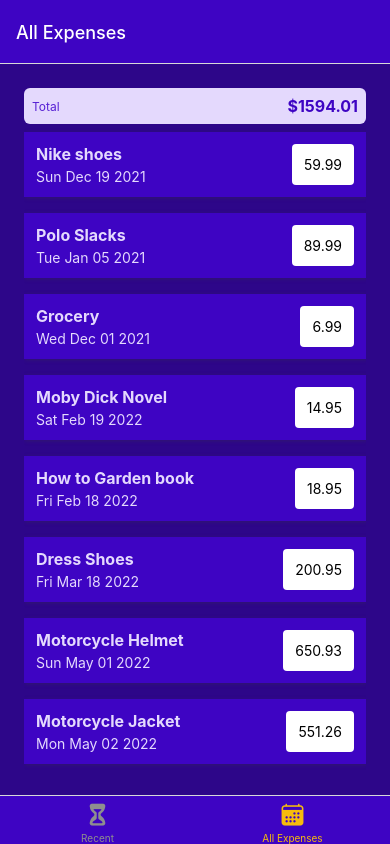
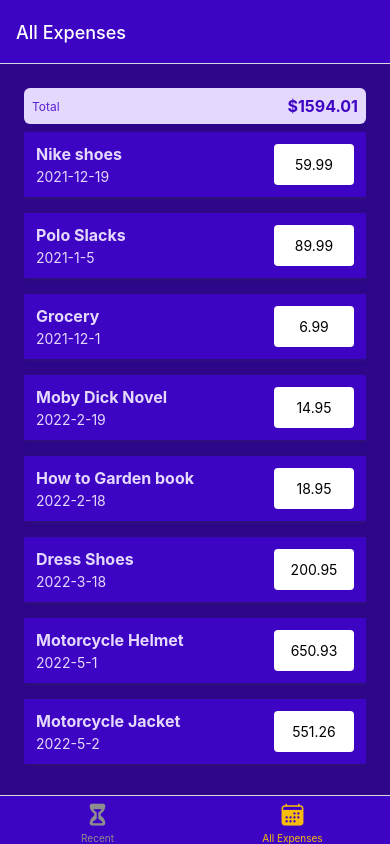
Before and after one commit to chellaxer/expenses_app, a React Native app: screen /AllExpenses in a window 390 px wide. Built offline with nearby package versions, Linux system fonts and the light colour scheme.

Commit message:
date fix

```diff
--- a/components/ExpensesOutput/ExpenseItem.js
+++ b/components/ExpensesOutput/ExpenseItem.js
@@ -6,6 +6,7 @@
 } from 'react-native';
 import PropTypes from 'prop-types';
 import { GlobalStyles } from '../../constants/styles';
+import { getFormattedDate } from '../../util/date';
 
 const styles = StyleSheet.create({
   expenseItem: {
@@ -35,6 +36,7 @@
     justifyContent: 'center',
     alignItems: 'center',
     borderRadius: 4,
+    minWidth: 80,
   },
   amount: {
     color: GlobalStyles.colors.primary500,
@@ -51,7 +53,7 @@
       <View style={styles.expenseItem}>
         <View>
           <Text style={[styles.textBase, styles.description]}>{description}</Text>
-          <Text style={styles.textBase}>{date}</Text>
+          <Text style={styles.textBase}>{getFormattedDate(date)}</Text>
         </View>
         <View style={styles.amountContainer}>
           <Text>{amount}</Text>
@@ -63,11 +65,11 @@
 ExpenseItem.defaultProps = {
   description: '',
   amount: 0,
-  date: '',
+  date: { getFormattedDate },
 };
 ExpenseItem.propTypes = {
   description: PropTypes.string,
   amount: PropTypes.number,
-  date: PropTypes.string,
+  date: PropTypes.instanceOf(Date),
 };
 export default ExpenseItem;
--- a/components/ExpensesOutput/ExpensesOutput.js
+++ b/components/ExpensesOutput/ExpensesOutput.js
@@ -12,49 +12,49 @@
     id: 'e1',
     description: 'Nike shoes',
     amount: 59.99,
-    date: new Date('2021-12-19').toDateString(),
+    date: new Date('2021-12-19'),
   },
   {
     id: 'e2',
     description: 'Polo Slacks',
     amount: 89.99,
-    date: new Date('2021-01-05').toDateString(),
+    date: new Date('2021-01-05'),
   },
   {
     id: 'e3',
     description: 'Grocery',
     amount: 6.99,
-    date: new Date('2021-12-01').toDateString(),
+    date: new Date('2021-12-01'),
   },
   {
     id: 'e4',
     description: 'Moby Dick Novel',
     amount: 14.95,
-    date: new Date('2022-02-19').toDateString(),
+    date: new Date('2022-02-19'),
   },
   {
     id: 'e5',
     description: 'How to Garden book',
     amount: 18.95,
-    date: new Date('2022-02-18').toDateString(),
+    date: new Date('2022-02-18'),
   },
   {
     id: 'e6',
     description: 'Dress Shoes',
     amount: 200.95,
-    date: new Date('2022-03-18').toDateString(),
+    date: new Date('2022-03-18'),
   },
   {
     id: 'e7',
     description: 'Motorcycle Helmet',
     amount: 650.93,
-    date: new Date('2022-05-01').toDateString(),
+    date: new Date('2022-05-01'),
   },
   {
     id: 'e8',
     description: 'Motorcycle Jacket',
     amount: 551.26,
-    date: new Date('2022-05-02').toDateString(),
+    date: new Date('2022-05-02'),
   },
 ];
 const styles = StyleSheet.create({
--- /dev/null
+++ b/util/date.js
@@ -0,0 +1,3 @@
+export function getFormattedDate(date) {
+  return `${date.getFullYear()}-${date.getMonth() + 1}-${date.getDate()}`;
+}
```
